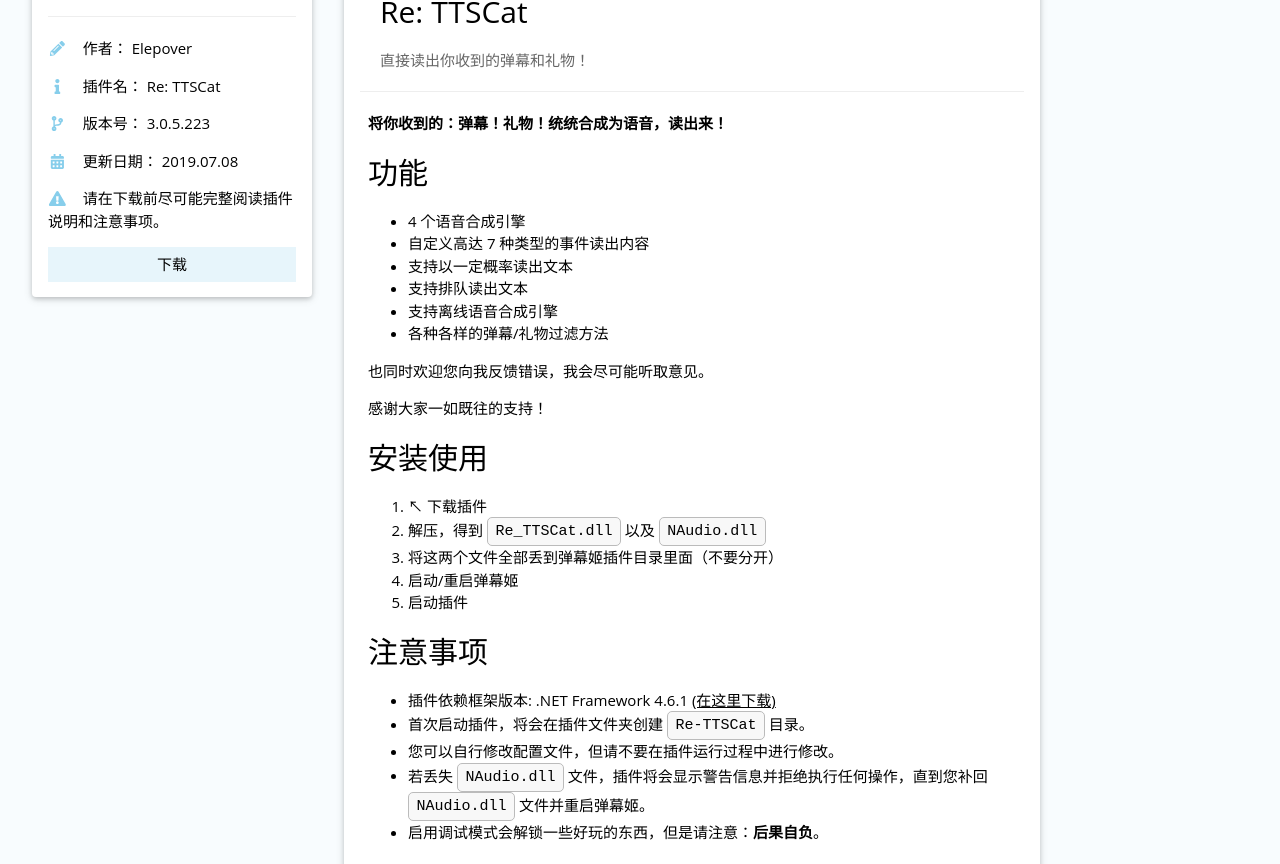
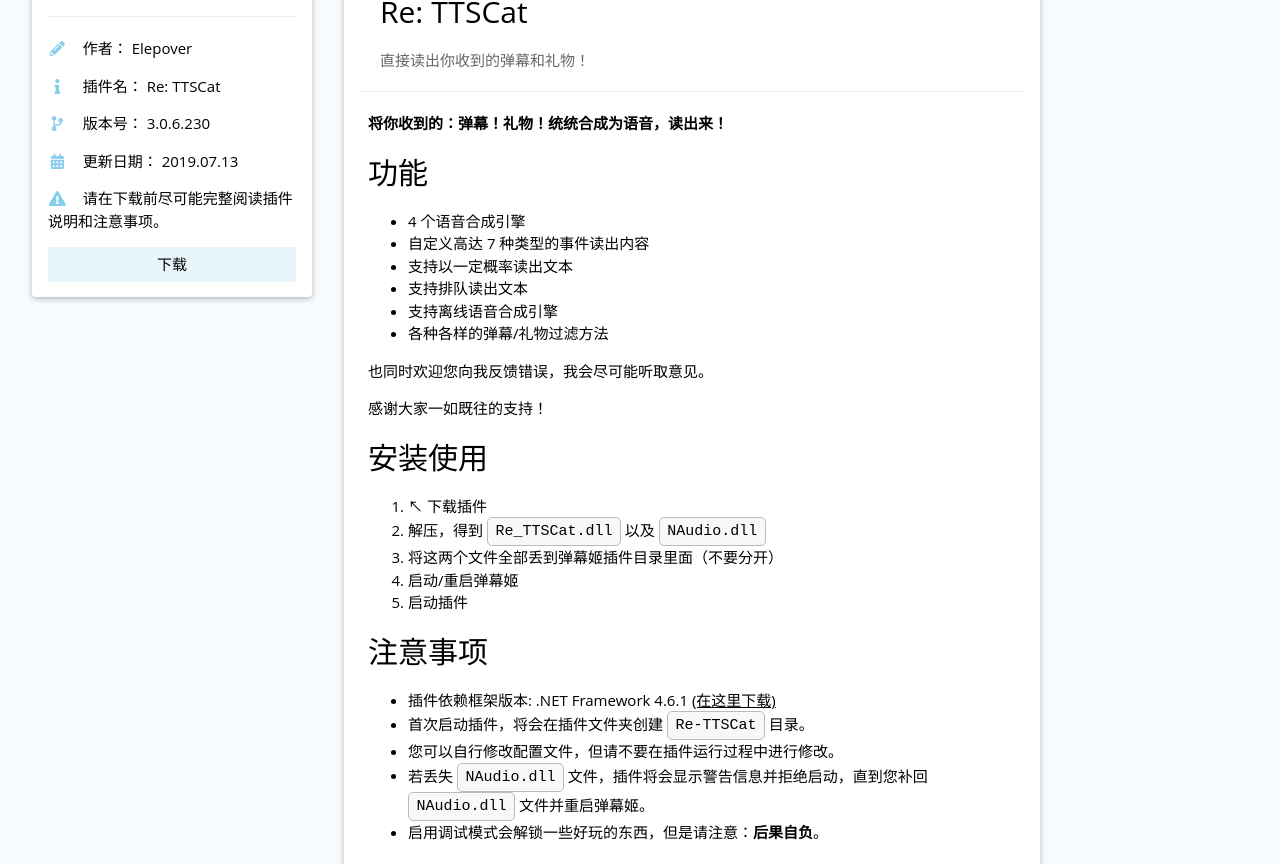
Before and after one commit to Bililive/www.danmuji.org, a Jekyll site: the page built from _plugin/Re-TTSCat.md, in a window 1280 px wide and 1400 px high. Shown: the part 131-995 px from the top of the window. Built offline with Jekyll 4.4.1, drawn with Linux system fonts in a browser that asks for light colours.

Commit message:
update to 3.0.6.230

```diff
--- a/_plugin/Re-TTSCat.md
+++ b/_plugin/Re-TTSCat.md
@@ -5,10 +5,10 @@
 plugin_author: Elepover
 plugin_name: 'Re: TTSCat'
 plugin_desc: 直接读出你收到的弹幕和礼物！
-plugin_version: 3.0.5.223
-plugin_update_datetime: 2019-07-08 22:20:00 +0800
+plugin_version: 3.0.6.230
+plugin_update_datetime: 2019-07-13 18:00:00 +0800
 plugin_update_desc: |-
-  [/] 已修复礼物读出问题，感谢各位老爷不杀之恩
+  [/] 系统框架引擎可以更改语音速度啦！
 plugin_dllink: /resource/Re-TTSCat/Re-TTSCat.zip
 plugin_dlnote: 请在下载前尽可能完整阅读插件说明和注意事项。
 ---
@@ -41,7 +41,7 @@
 - 插件依赖框架版本: .NET Framework 4.6.1 [(在这里下载)](https://www.microsoft.com/zh-cn/download/details.aspx?id=49982)
 - 首次启动插件，将会在插件文件夹创建 `Re-TTSCat` 目录。
 - 您可以自行修改配置文件，但请不要在插件运行过程中进行修改。
-- 若丢失 `NAudio.dll` 文件，插件将会显示警告信息并拒绝执行任何操作，直到您补回 `NAudio.dll` 文件并重启弹幕姬。
+- 若丢失 `NAudio.dll` 文件，插件将会显示警告信息并拒绝启动，直到您补回 `NAudio.dll` 文件并重启弹幕姬。
 - 启用调试模式会解锁一些好玩的东西，但是请注意：**后果自负**。
 
 ## 文件结构
```
Also changed, not shown: 1 other file.
